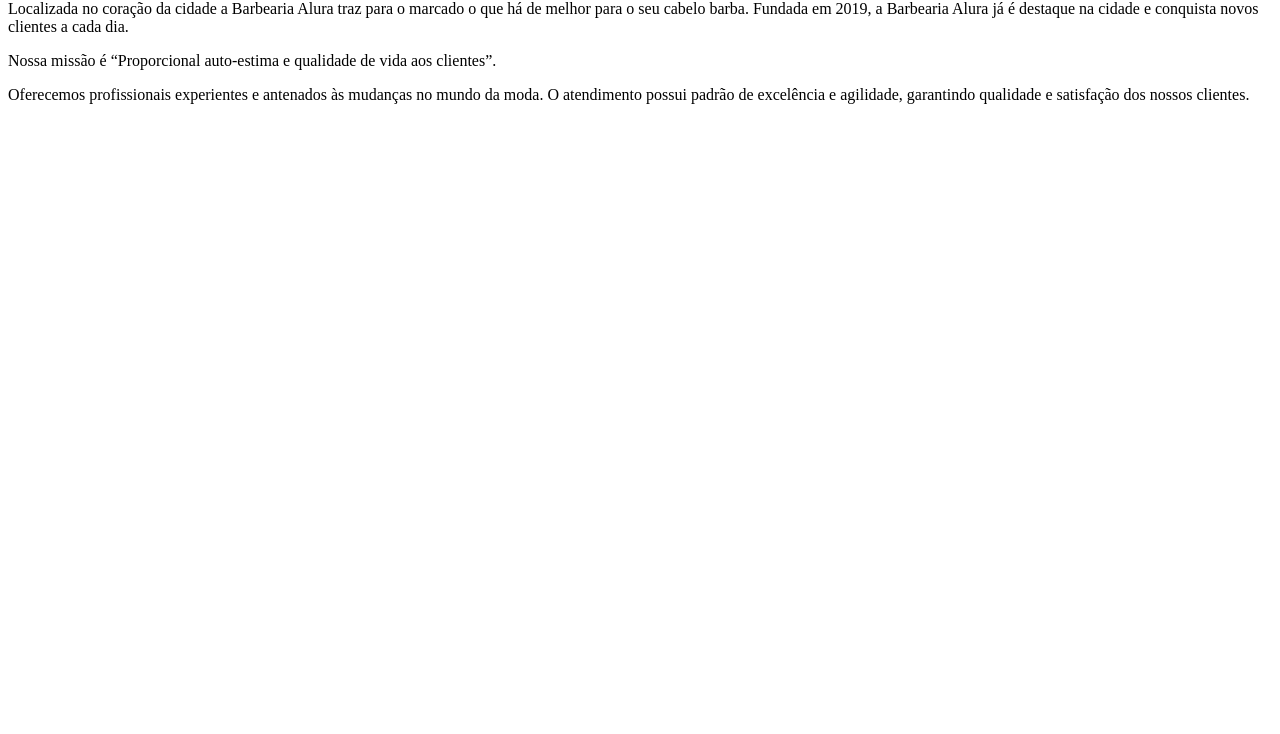
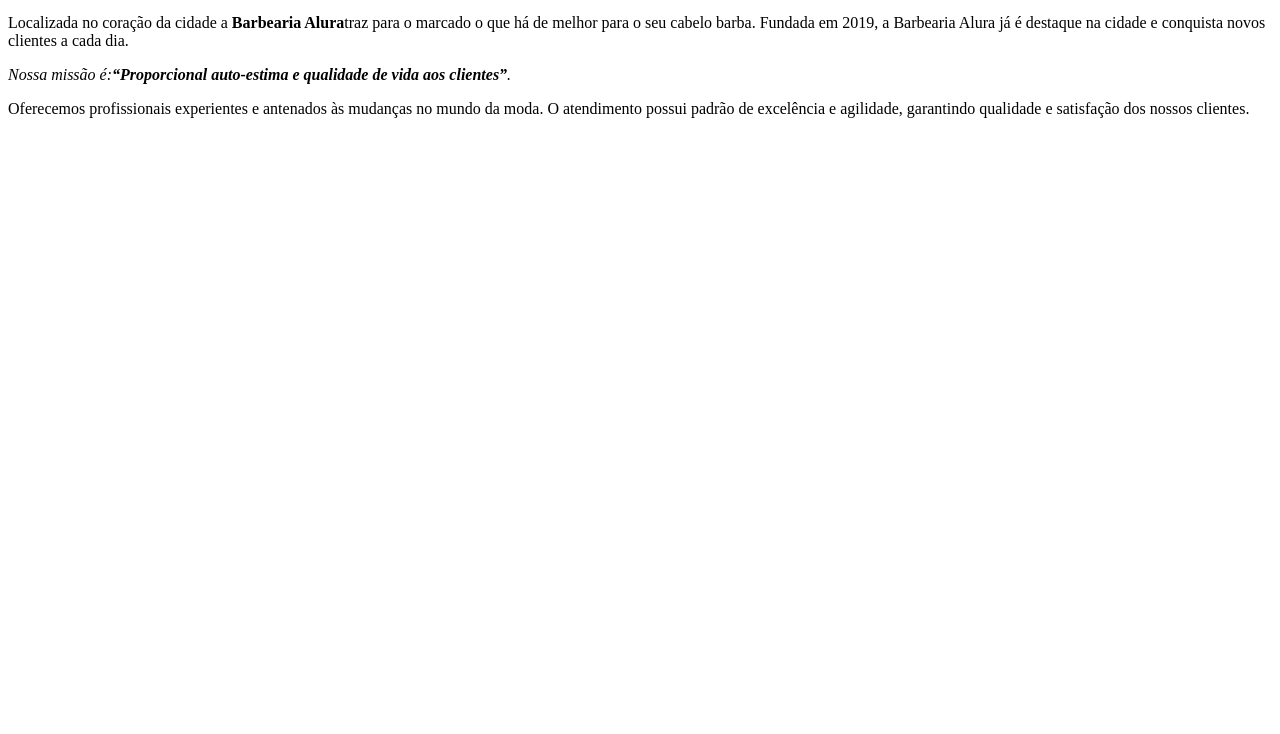
Before and after one commit to gabriellaalvesL/gabi, a plain HTML site: page index.html in a window 1280 px wide. Shown: the part 66-800 px from the top of the page. Drawn offline with Linux system fonts and the light colour scheme.

Commit message:
Add files via upload

```diff
--- a/index.html
+++ b/index.html
@@ -1,9 +1,11 @@
+<!DOCTYPE html>
+
 <h1>Sobre a Barbearia Alura</h1>
 
-<p>Localizada no coração da cidade a Barbearia Alura traz para o marcado o que há de melhor para o seu cabelo barba.
+<p>Localizada no coração da cidade a<strong> Barbearia Alura</strong>traz para o marcado o que há de melhor para o seu cabelo barba.
  Fundada em 2019, a Barbearia Alura já é destaque na cidade e conquista novos clientes a cada dia.</p>
 
-<p>Nossa missão é “Proporcional  auto-estima e qualidade de vida aos clientes”.</p>
+<p><em>Nossa missão é:<strong>“Proporcional  auto-estima e qualidade de vida aos clientes”</strong>.</em></p>
 
 <p>Oferecemos profissionais experientes e antenados às mudanças no mundo da moda. O
  atendimento possui padrão de excelência e agilidade, garantindo qualidade e satisfação dos nossos clientes.</p>
```
